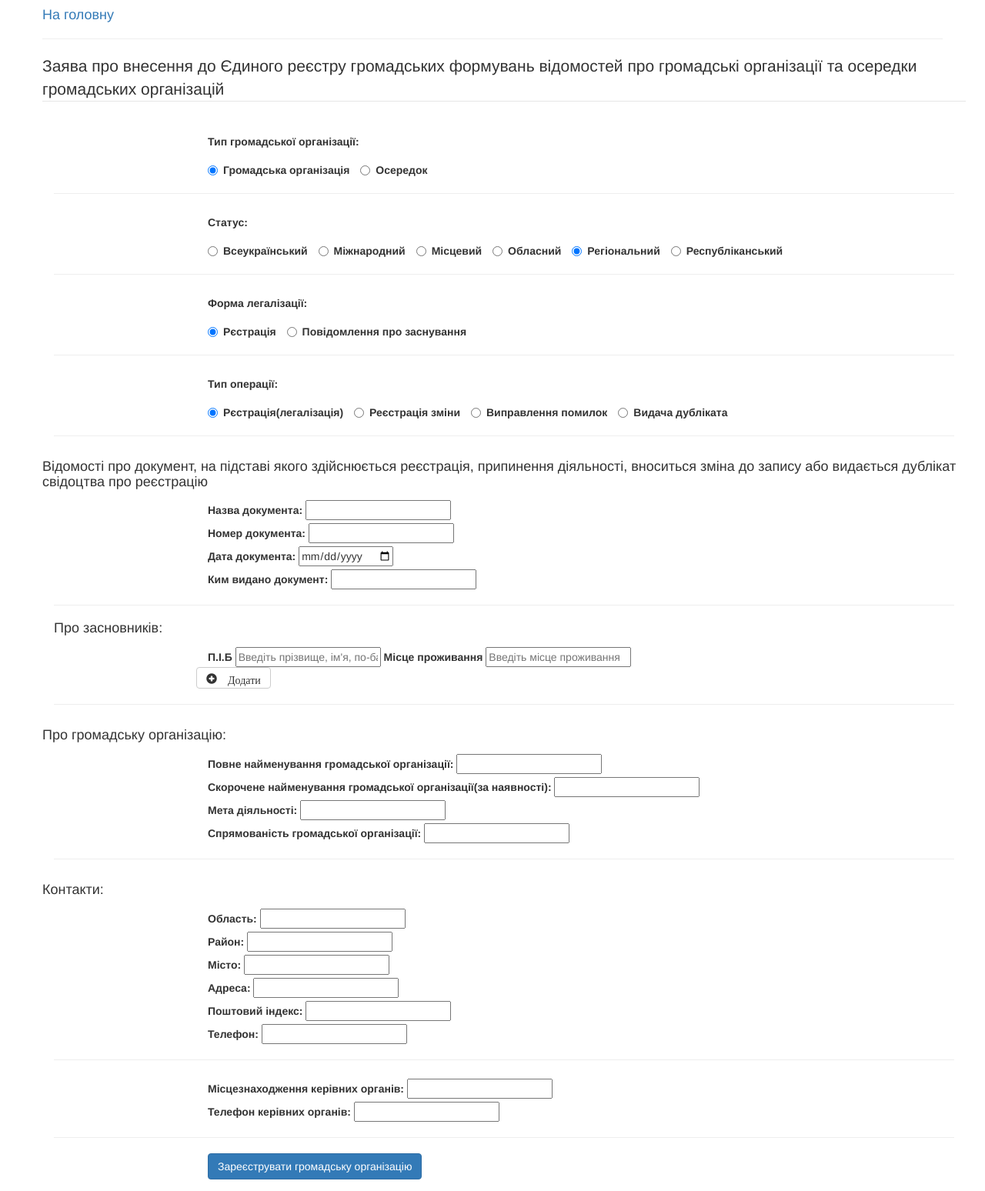
After one commit to vira-khdr/Register_of_NGOs, a Django app: template register_project/project/register/templates/add_ngo.html in a window 1280 px wide. The commit adds this page. Shown: the whole page at 77% size. Run offline with Django 3.2, Linux system fonts and the light colour scheme; the template is opened without the code that fills it, so the values that code supplies are empty; some libraries are stand-ins or nearby versions.

Commit message:
+ ngo form

```diff
--- a/register_project/project/project/urls.py
+++ b/register_project/project/project/urls.py
@@ -25,6 +25,9 @@ urlpatterns = (
     url(r'^register_party/add_party/$', 'register.views.add_party'),
     url(r'^register_party/$', 'register.views.page_party'),
 
+    url(r'^register_ngo/add_ngo/$', 'register.views.add_ngo'),
+    url(r'^register_ngo/$', 'register.views.page_ngo'),
+
     url('', 'register.views.index'),
     url(r'^admin/', admin.site.urls),
 )
--- /dev/null
+++ b/register_project/project/register/templates/add_ngo.html
@@ -0,0 +1,249 @@
+{% extends 'base.html' %}
+{% block content %}
+<div class="container">
+        <div class="row">
+            <form class="form-horizontal" role="form" name="ngo_form">
+                <div class="form-group">
+                    <legend>Заява про внесення до Єдиного реєстру громадських формувань відомостей про
+громадські організації та осередки громадських організацій</legend>
+                </div>
+
+                <!-- Тип громадської організації -->
+                <div class="form-group">
+                    <div class="col-sm-10 col-sm-offset-2">
+                        <label class="control-label">
+                            <p align="left">Тип громадської організації:</p>
+                            <label class="radio-inline">
+                                <input type="radio" name="ch_type" value="Gromads'ka organisatcia" checked>
+                                <strong>Громадська організація</strong>
+                            </label>
+                            <label class="radio-inline">
+                                <input type="radio" name="ch_type" value="Oseredok">
+                                <strong>Осередок</strong>
+                            </label>
+                        </label>
+                    </div>
+                </div>
+                <hr>
+                <!-- Статус -->
+                <div class="form-group">
+                    <div class="col-sm-10 col-sm-offset-2">
+                        <label class="control-label">
+                            <p align="left">Статус:</p>
+                            <label class="radio-inline">
+                                <input type="radio" name="status_type" value="Vseukainskij" checked>
+                                <strong>Всеукраїнський</strong>
+                            </label>
+                            <label class="radio-inline">
+                                <input type="radio" name="status_type" value="Mijnarodnij">
+                                <strong>Міжнародний</strong>
+                            </label>
+                            <label class="radio-inline">
+                                <input type="radio" name="status_type" value="Mistcevij" checked>
+                                <strong>Місцевий</strong>
+                            </label>
+                            <label class="radio-inline">
+                                <input type="radio" name="status_type" value="Oblastnij">
+                                <strong>Обласний</strong>
+                            </label>
+                            <label class="radio-inline">
+                                <input type="radio" name="status_type" value="Regionalnij" checked>
+                                <strong>Регіональний</strong>
+                            </label>
+                            <label class="radio-inline">
+                                <input type="radio" name="status_type" value="Respublicanskij">
+                                <strong>Республіканський</strong>
+                            </label>
+                        </label>
+                    </div>
+                </div>
+                <hr>
+                <!-- Форма легалізації -->
+                <div class="form-group">
+                    <div class="col-sm-10 col-sm-offset-2">
+                        <label class="control-label">
+                            <p align="left">Форма легалізації:</p>
+                            <label class="radio-inline">
+                                <input type="radio" name="leg_type" value="Registration" checked>
+                                <strong>Рєстрація</strong><br>
+                            </label>
+                            <label class="radio-inline">
+                                <input type="radio" name="leg_type" value="Change Registration">
+                                <strong>Повідомлення про заснування</strong>
+                            </label>
+                        </label>
+                    </div>
+                </div>
+                <hr>
+                <!-- Тип операції -->
+                <div class="form-group">
+                    <div class="col-sm-10 col-sm-offset-2">
+                        <label class="control-label">
+                            <p align="left">Тип операції:</p>
+                            <label class="radio-inline">
+                                <input type="radio" name="oper_type" value="Registration" checked>
+                                <strong>Рєстрація(легалізація)</strong><br>
+                            </label>
+                            <label class="radio-inline">
+                                <input type="radio" name="oper_type" value="Change Registration">
+                                <strong>Реєстрація зміни</strong>
+                            </label>
+                            <label class="radio-inline">
+                                <input type="radio" name="oper_type" value="Correct Mistakes">
+                                <strong>Виправлення помилок</strong>
+                            </label>
+                            <label class="radio-inline">
+                                <input type="radio" name="oper_type" value="Issue cert copy">
+                                <strong>Видача дубліката</strong>
+                            </label>
+                        </label>
+                    </div>
+                </div>
+                <hr>
+
+                <!-- Документ -->
+                <div class="form-group">
+                    <p><h4>
+                        Відомості про документ, на підставі якого здійснюється реєстрація, припинення діяльності,
+                        вноситься зміна до запису або видається дублікат свідоцтва про реєстрацію
+                    </h4></p>
+	                <div class="col-sm-10 col-sm-offset-2">
+                        <label class="control-label" for="doc_name">Назва документа:</label>
+                        <input type="text" id="doc_name" name="doc_name" placeholder="">
+	                </div>
+
+                    <div class="col-sm-10 col-sm-offset-2">
+                        <label class="control-label" for="doc_num">Номер документа:</label>
+                        <input type="text" id="doc_num" name="doc_num" placeholder="">
+	                </div>
+
+                    <div class="col-sm-10 col-sm-offset-2">
+                        <label class="control-label" for="doc_date">Дата документа:</label>
+                        <input type="date" id="doc_date" name="doc_date" placeholder="">
+	                </div>
+
+                    <div class="col-sm-10 col-sm-offset-2">
+                        <label class="control-label" for="doc_registrator">Ким видано документ:</label>
+                        <input type="text" id="doc_registrator" name="doc_registrator" placeholder="">
+	                </div>
+                </div>
+                <hr>
+
+                <p><h4>Про засновників:</h4></p>
+                <div class="form-group">
+                    <div class="col-sm-10 col-sm-offset-2 founderBox">
+                        <label class="control-label">П.І.Б</label>
+                        <input type="text" name="nameFounder" placeholder="Введіть прізвище, ім'я, по-батькові">
+
+                        <label class="control-label">Місце проживання</label>
+                        <input type="text" name="addressFounder" placeholder="Введіть місце проживання"> <br>
+                    </div>
+                    <button class="btn btn-default col-sm-offset-2 addFounderButton" type="button">
+                        <span class="glyphicon glyphicon-plus-sign"> Додати</span>
+                    </button>
+                </div>
+                <hr>
+
+                <!-- Відомості про легалізацію(реєстрацію) громадської організації -->
+                <div class="form-group">
+                    <p><h4>Про громадську організацію:</h4></p>
+	                <div class="col-sm-10 col-sm-offset-2">
+                        <label class="control-label" for="org_full_name">Повне найменування громадської організації:</label>
+                        <input type="text" id="org_full_name" name="org_full_name" placeholder="">
+	                </div>
+                    <div class="col-sm-10 col-sm-offset-2">
+                        <label class="control-label" for="org_full_name">Скорочене найменування громадської організації(за наявності):</label>
+                        <input type="text" id="org_short_name" name="org_short_name" placeholder="">
+	                </div>
+                    <div class="col-sm-10 col-sm-offset-2">
+                        <label class="control-label" for="org_location">Мета діяльності:</label>
+                        <input type="text" id="org_goal" name="org_goal" placeholder="">
+	                </div>
+                    <div class="col-sm-10 col-sm-offset-2">
+                        <label class="control-label" for="org_goal">Спрямованість громадської організації:</label>
+                        <input type="text" id="org_direction" name="org_direction" placeholder="">
+	                </div>
+                </div>
+                <hr>
+
+
+
+
+                <!-- Адреса-->
+                <div class="form-group">
+                    <p><h4>Контакти:</h4></p>
+	                <div class="col-sm-10 col-sm-offset-2">
+                        <label class="control-label" for="addr_region">Область:</label>
+                        <input type="text" id="addr_region" name="addr_region" placeholder="">
+	                </div>
+                    <div class="col-sm-10 col-sm-offset-2">
+                        <label class="control-label" for="addr_area">Район:</label>
+                        <input type="text" id="addr_area" name="addr_area" placeholder="">
+	                </div>
+                    <div class="col-sm-10 col-sm-offset-2">
+                        <label class="control-label" for="addr_city">Місто:</label>
+                        <input type="text" id="addr_city" name="addr_city" placeholder="">
+	                </div>
+                    <div class="col-sm-10 col-sm-offset-2">
+                        <label class="control-label" for="addr_adderss">Адреса:</label>
+                        <input type="text" id="addr_address" name="addr_address" placeholder="">
+	                </div>
+                    <div class="col-sm-10 col-sm-offset-2">
+                        <label class="control-label" for="addr_post_index">Поштовий індекс:</label>
+                        <input type="text" id="addr_post_index" name="addr_post_index" placeholder="">
+	                </div>
+                    <div class="col-sm-10 col-sm-offset-2">
+                        <label class="control-label" for="addr_phone">Телефон:</label>
+                        <input type="text" id="addr_phone" name="addr_phone" placeholder="">
+	                </div>
+                </div>
+                <hr>
+
+                <div class="form-group">
+	                <div class="col-sm-10 col-sm-offset-2">
+                        <label class="control-label" for="addr_region">Місцезнаходження керівних органів:</label>
+                        <input type="text" id="gov_address" name="gov_address" placeholder="">
+	                </div>
+                    <div class="col-sm-10 col-sm-offset-2">
+                        <label class="control-label" for="addr_phone">Телефон керівних органів:</label>
+                        <input type="text" id="gov_phone" name="gov_phone" placeholder="">
+	                </div>
+                </div>
+                <hr>
+
+                <!-- Зареєструвати -->
+                <div class="form-group">
+                    <div class="col-sm-10 col-sm-offset-2">
+                        <button type="submit" class="btn btn-primary">Зареєструвати громадську організацію</button>
+                    </div>
+                </div>
+            </form>
+        </div>
+    </div>
+
+    <script src="https://ajax.googleapis.com/ajax/libs/jquery/2.2.2/jquery.min.js"></script>
+    <script src="https://maxcdn.bootstrapcdn.com/bootstrap/3.3.6/js/bootstrap.min.js"></script>
+    <script>
+
+        $('.addFounderButton').click(function() {
+            var html =
+            "<label class='control-label'>П.І.Б.&nbsp;</label><input type='text' name='nameFounder' placeholder='Введіть П.І.Б.'><label class='control-label'>Місце проживання &nbsp;</label><input type='text' name='addressFounder' placeholder='Введіть місце проживання'> <br>"
+            $('.founderBox').append(html);
+        });
+
+        $('form[name="ngo_form"]').submit(function(e) {
+            e.preventDefault();
+
+            $.post('add_ngo/', $(this).serialize())
+                .done(function(response) {
+                    window.location.href = '/';
+                })
+                .fail(function(jqXHR) {
+                    var error = JSON.parse(jqXHR);
+                    console.log("FAIL")
+                    console.log(error.status + " " + error.message);
+                })
+            ;
+        });
+    </script>
+{% endblock content %}
--- a/register_project/project/register/templates/index.html
+++ b/register_project/project/register/templates/index.html
@@ -4,5 +4,6 @@
     <ul>
         <li><a href="/register_commerce_chamberce/">Створити торгово-промислову палату</a></li>
         <li><a href="/register_party/">Створити політичну партію</a></li>
+        <li><a href="/register_ngo/">Створити громадську організацію</a></li>
     </ul>
 {% endblock content %}
```
Also changed, not shown: register_project/project/register/add_organization.py (+71 -22 lines), register_project/project/register/models.py (+3 -7 lines), register_project/project/register/templates/add_party.html (+24 -28 lines), register_project/project/register/views.py (+11 -0 lines), 5 other files.
